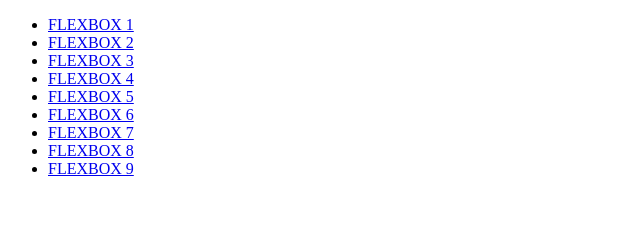
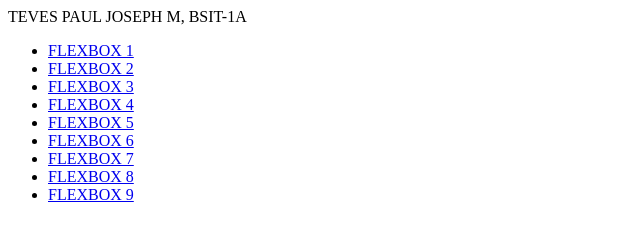
Before and after one commit to polmteves15/Teves-practical-flexbox, a plain HTML site: page index.html in a window 1280 px wide. Shown: the whole page, without its empty margins (0-640 px from the left). Drawn offline with Linux system fonts and the light colour scheme.

Commit message:
ADD NAME

```diff
--- a/index.html
+++ b/index.html
@@ -6,6 +6,9 @@
     <title>Document</title>
 </head>
 <body>
+
+    TEVES PAUL JOSEPH M, BSIT-1A
+
     <ul>
         <li>
             <a href="FLEXBOX1.html">FLEXBOX 1</a>
```
